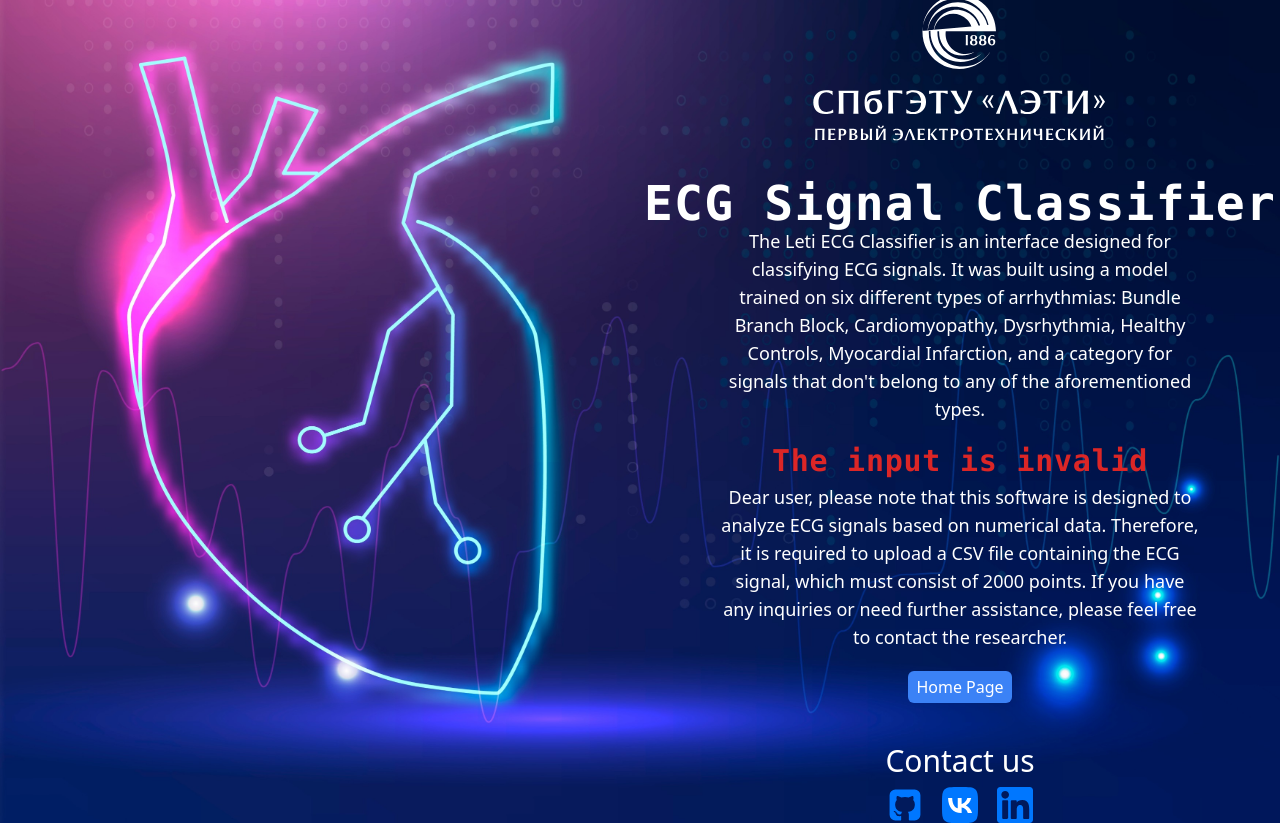
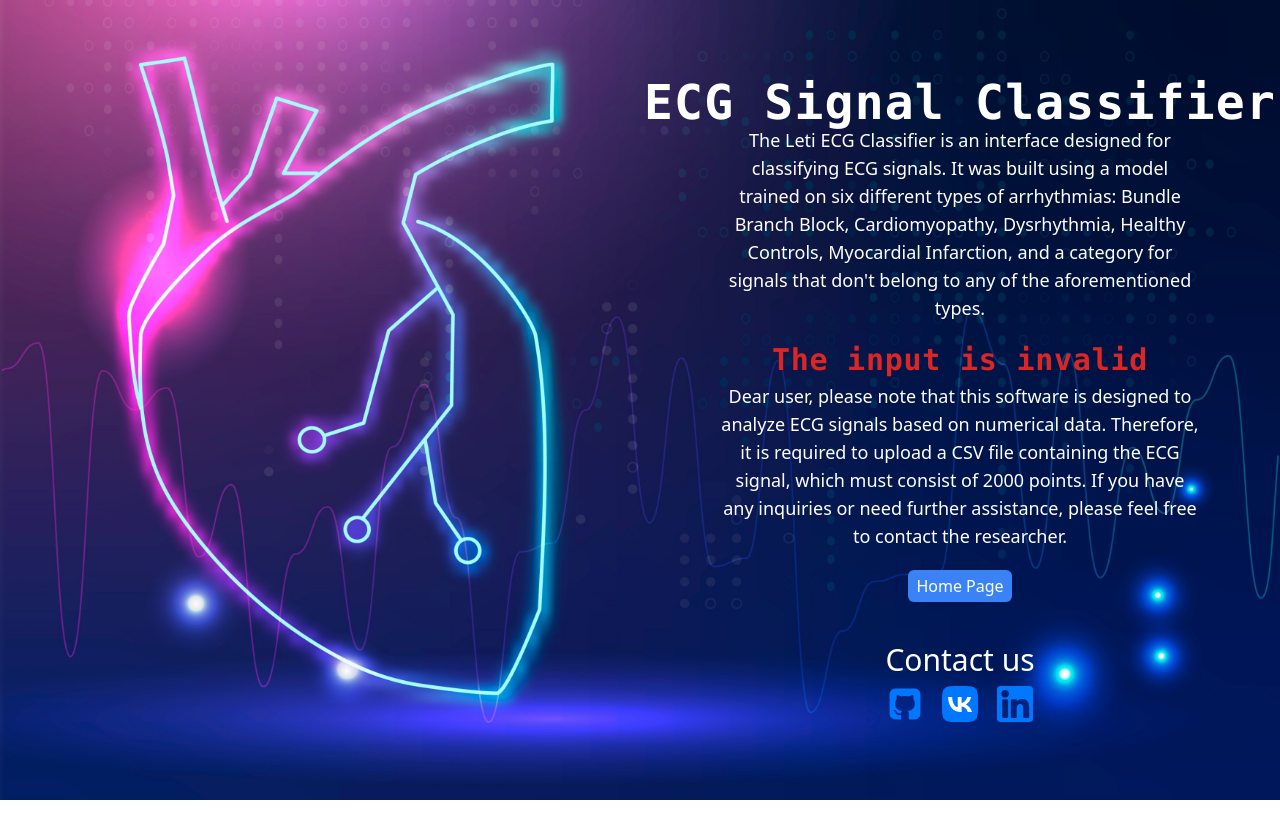
Before and after one commit to Salar-Sali/letiecgclassifier, a website: page templates/unValidData.html in a window 1280 px wide. After the commit the page ends 800 px from the top, so only its background shows below. Drawn offline with nearby package versions, Linux system fonts and the light colour scheme.

Commit message:
logo removed from result and unvalid page

```diff
--- a/templates/unValidData.html
+++ b/templates/unValidData.html
@@ -15,9 +15,9 @@
     <div
       class="flex flex-col justify-center items-center h-screen w-11/12 md:w-3/4 lg:w-2/4  text-lg gap-y-3 md:gap-y-5">
       <!-- leti logo start -->
-      <div class="w-3/4 md:w-2/4 rounded-lg">
+      <!-- <div class="w-3/4 md:w-2/4 rounded-lg">
         <img src="../static/letiSVG2.svg" class="rounded-lg" alt="letiLogo">
-      </div>
+      </div> -->
       <!-- leti logo end -->
       <!-- titles -->
       <div>
```
Also changed, not shown: templates/result.html (+2 -2 lines).
